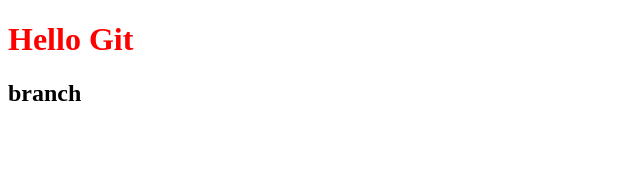
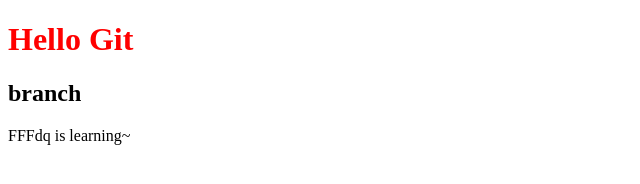
Before and after one commit to fjl150/learn_git, a plain HTML site: page learn_git.html in a window 1280 px wide. Shown: the whole page, without its empty margins (0-640 px from the left). Drawn offline with Linux system fonts and the light colour scheme.

Commit message:
web4.0:添加了段落文字'FFFdq is learning~'（add prograph 'FFFdq is learning~'）

```diff
--- a/learn_git.html
+++ b/learn_git.html
@@ -7,6 +7,7 @@
 
 <h1 style="color:red">Hello Git</h1>
 <h2>branch</h2>
+<p>FFFdq is learning~</p>
 
 </body>
 </html>
```
